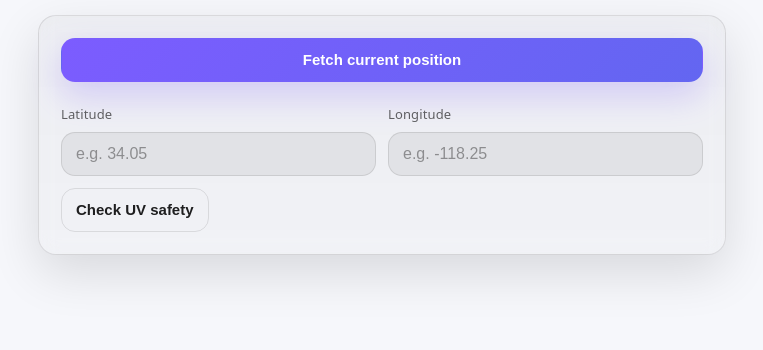
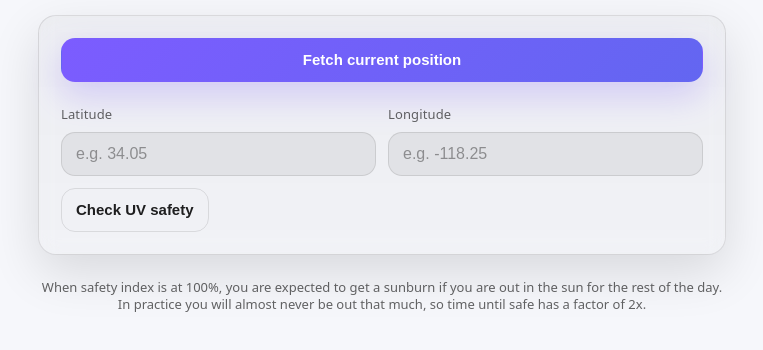
Before and after one commit to Markussim/UV-index-helper, a website: page public/index.html in a window 1280 px wide. Shown: the part 134-484 px from the top of the page, without its empty margins (258-1021 px from the left). Drawn offline with Linux system fonts and the light colour scheme.

Commit message:
Added explanation

```diff
--- a/public/index.html
+++ b/public/index.html
@@ -70,6 +70,12 @@
           </p>
         </div>
       </section>
+
+      <footer class="footer muted">
+        When safety index is at 100%, you are expected to get a sunburn if you
+        are out in the sun for the rest of the day. In practice you will almost
+        never be out that much, so time until safe has a factor of 2x.
+      </footer>
     </main>
   </body>
 </html>
```
